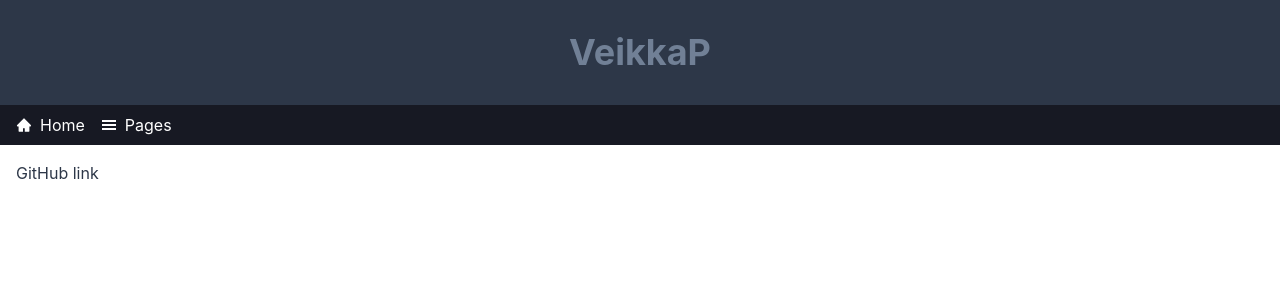
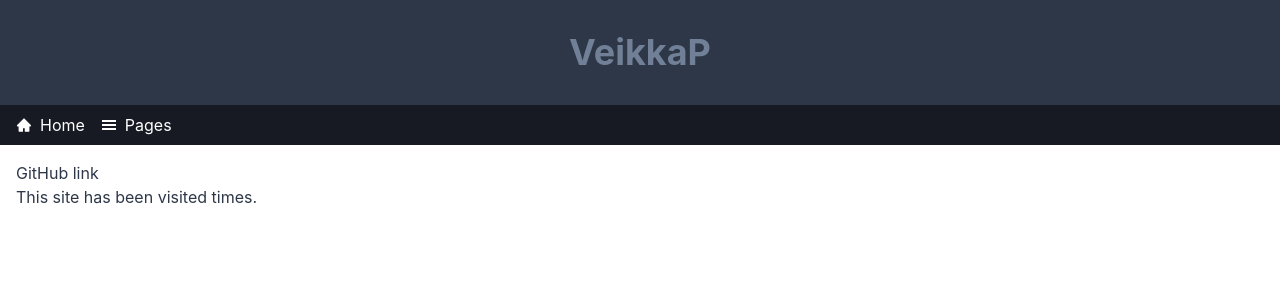
Before and after one commit to Iiigorriii/reactnettisivut, a Next.js app: page / in a window 1280 px wide. Shown: the top 300 px of the page. Built offline with nearby package versions, Linux system fonts and the light colour scheme.

Commit message:
Update index.js

```diff
--- a/pages/index.js
+++ b/pages/index.js
@@ -10,7 +10,7 @@ const Home = () => (
     >
       GitHub link
     </a>
-
+    <h1>This site has been visited <span id="visits"></span> times.</h1>
   </Layout>
 );
 
```
